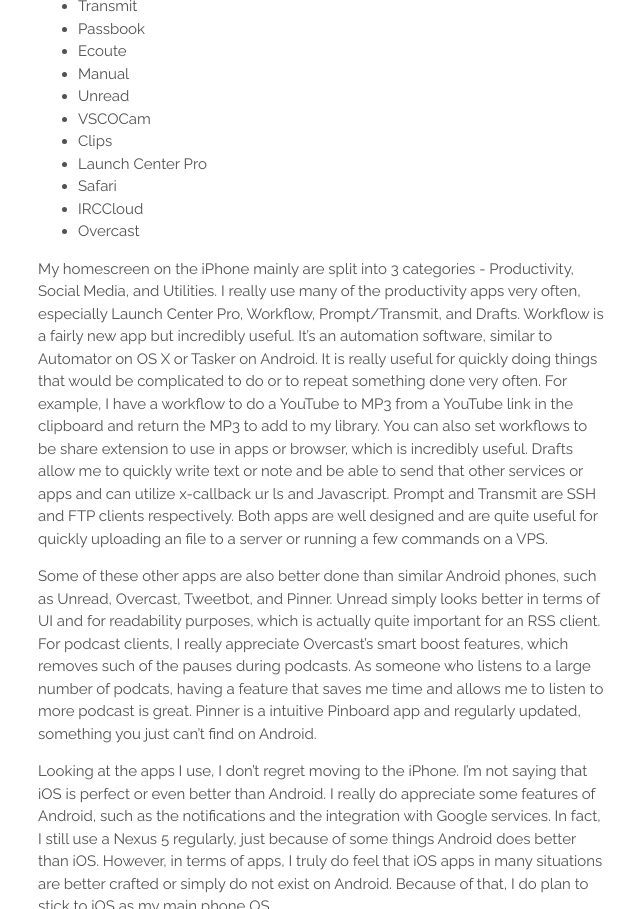
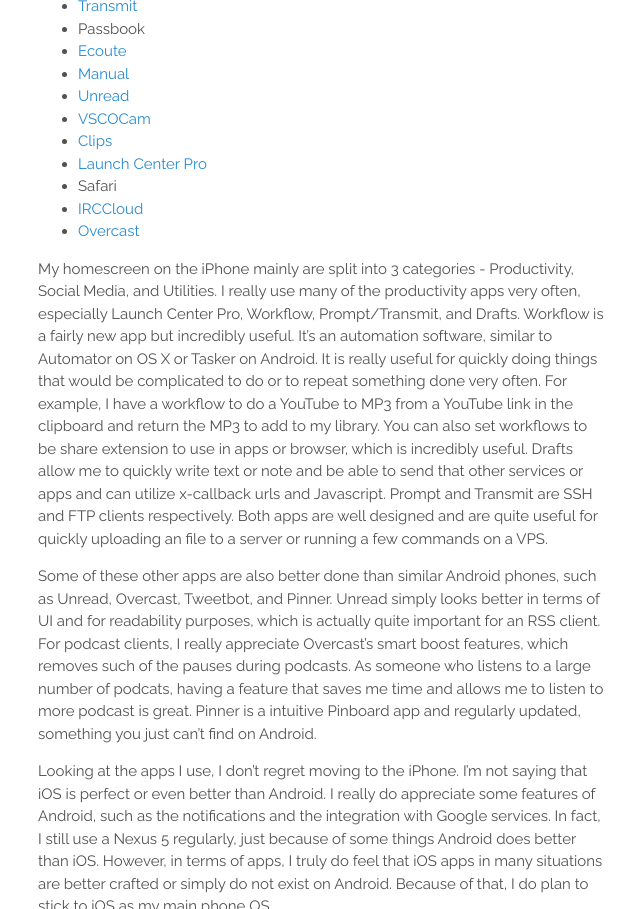
Before and after one commit to tr4656/tr4656.github.io, a Jekyll site: the page built from _posts/2015-01-07-January-Homescreen.markdown, in a window 1280 px wide and 1400 px high, scrolled down 1021 px, cut to the strip 0-909 px from the top of the window. Shown: the whole strip, without its empty margins (317-957 px from the left). Built offline with Jekyll 4.4.1, drawn with Linux system fonts in a browser that asks for light colours; nearby versions of some CDN libraries; some of the changed text lies outside the part shown.

Commit message:
Added links for apps

```diff
--- a/_posts/2015-01-07-January-Homescreen.markdown
+++ b/_posts/2015-01-07-January-Homescreen.markdown
@@ -9,35 +9,35 @@
 ![](https://s3.amazonaws.com/yifanj.in/iPhone-01-06-2014.png)
 
 - Phone
-- Evernote
-- Hangouts
-- Fantastical
+- [Evernote](https://itunes.apple.com/us/app/evernote/id281796108?mt=8)
+- [Hangouts](https://itunes.apple.com/us/app/hangouts/id643496868?mt=8)
+- [Fantastical](https://itunes.apple.com/us/app/fantastical-2-for-iphone-calendar/id718043190?mt=8)
 - Photos
-- Dispatch
-- Instapaper
-- Todoist
-- Next
-- Pushover
-- Pinner
-- Tweetbot
-- Workflow
-- Editorial
-- Drafts
-- Check the Weather
-- Prompt
-- Transmit
+- [Dispatch](https://itunes.apple.com/us/app/dispatch-email-meets-gtd-textexpander/id642022747?mt=8)
+- [Instapaper](https://itunes.apple.com/us/app/instapaper/id288545208?mt=8)
+- [Todoist](https://itunes.apple.com/us/app/todoist-to-do-list-task-list/id572688855?mt=8)
+- [Next](https://itunes.apple.com/us/app/next-for-iphone-track-your/id596366290?mt=8)
+- [Pushover](https://itunes.apple.com/us/app/pushover-notifications/id506088175?mt=8)
+- [Pinner](https://itunes.apple.com/us/app/pinner-for-pinboard/id591613202?mt=8)
+- [Tweetbot](https://itunes.apple.com/us/app/tweetbot-3-for-twitter.-elegant/id722294701?mt=8)
+- [Workflow](https://itunes.apple.com/app/workflow-powerful-automation/id915249334)
+- [Editorial](https://itunes.apple.com/us/app/editorial/id673907758?mt=8)
+- [Drafts](https://itunes.apple.com/us/app/id905337691?mt=8)
+- [Check the Weather](https://itunes.apple.com/us/app/check-the-weather/id557872119?mt=8)
+- [Prompt](https://itunes.apple.com/us/app/prompt-2/id917437289?mt=8)
+- [Transmit](https://itunes.apple.com/us/app/transmit-for-ios/id917432930?mt=8)
 - Passbook
-- Ecoute
-- Manual
-- Unread
-- VSCOCam
-- Clips
-- Launch Center Pro
+- [Ecoute](https://itunes.apple.com/us/app/ecoute-beautiful-music-player/id536882653?mt=8)
+- [Manual](https://itunes.apple.com/us/app/manual-custom-exposure-camera/id917146276?mt=8)
+- [Unread](https://itunes.apple.com/app/id911364254?mt=8)
+- [VSCOCam](https://itunes.apple.com/us/app/vsco-cam/id588013838?mt=8)
+- [Clips](https://itunes.apple.com/us/app/clips-copy-paste-anywhere/id917638056?mt=8)
+- [Launch Center Pro](https://itunes.apple.com/app/launch-center-pro/id532016360)
 - Safari
-- IRCCloud
-- Overcast
+- [IRCCloud](https://itunes.apple.com/app/irccloud/id672699103)
+- [Overcast](https://itunes.apple.com/us/app/overcast-podcast-player/id888422857?mt=8)
 
-My homescreen on the iPhone mainly are split into 3 categories - Productivity, Social Media, and Utilities. I really use many of the productivity apps very often, especially Launch Center Pro, Workflow, Prompt/Transmit, and Drafts. Workflow is a fairly new app but incredibly useful. It's an automation software, similar to Automator on OS X or Tasker on Android. It is really useful for quickly doing things that would be complicated to do or to repeat something done very often. For example, I have a workflow to do a YouTube to MP3 from a YouTube link in the clipboard and return the MP3 to add to my library. You can also set workflows to be share extension to use in apps or browser, which is incredibly useful. Drafts allow me to quickly write text or note and be able to send that other services or apps and can utilize x-callback ur ls and Javascript. Prompt and Transmit are SSH and FTP clients respectively. Both apps are well designed and are quite useful for quickly uploading an file to a server or running a few commands on a VPS.
+My homescreen on the iPhone mainly are split into 3 categories - Productivity, Social Media, and Utilities. I really use many of the productivity apps very often, especially Launch Center Pro, Workflow, Prompt/Transmit, and Drafts. Workflow is a fairly new app but incredibly useful. It's an automation software, similar to Automator on OS X or Tasker on Android. It is really useful for quickly doing things that would be complicated to do or to repeat something done very often. For example, I have a workflow to do a YouTube to MP3 from a YouTube link in the clipboard and return the MP3 to add to my library. You can also set workflows to be share extension to use in apps or browser, which is incredibly useful. Drafts allow me to quickly write text or note and be able to send that other services or apps and can utilize x-callback urls and Javascript. Prompt and Transmit are SSH and FTP clients respectively. Both apps are well designed and are quite useful for quickly uploading an file to a server or running a few commands on a VPS.
 
 Some of these other apps are also better done than similar Android phones, such as Unread, Overcast, Tweetbot, and Pinner. Unread simply looks better in terms of UI and for readability purposes, which is actually quite important for an RSS client. For podcast clients, I really appreciate Overcast's smart boost features, which removes such of the pauses during podcasts. As someone who listens to a large number of podcats, having a feature that saves me time and allows me to listen to more podcast is great. Pinner is a intuitive Pinboard app and regularly updated, something you just can't find on Android.
 
```
Also changed, not shown: other parts of _posts/2015-01-07-January-Homescreen.markdown (+24 -24 lines).
